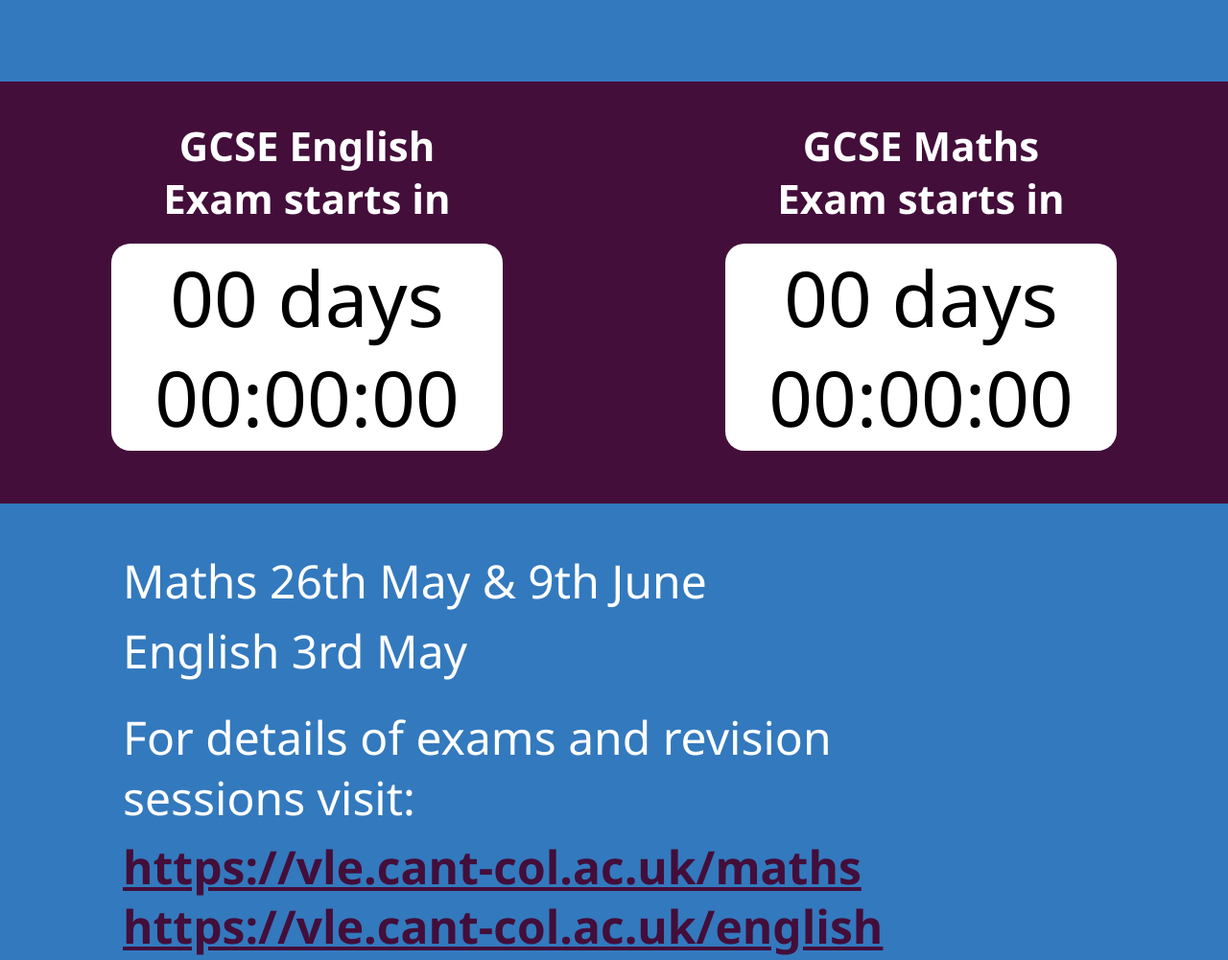
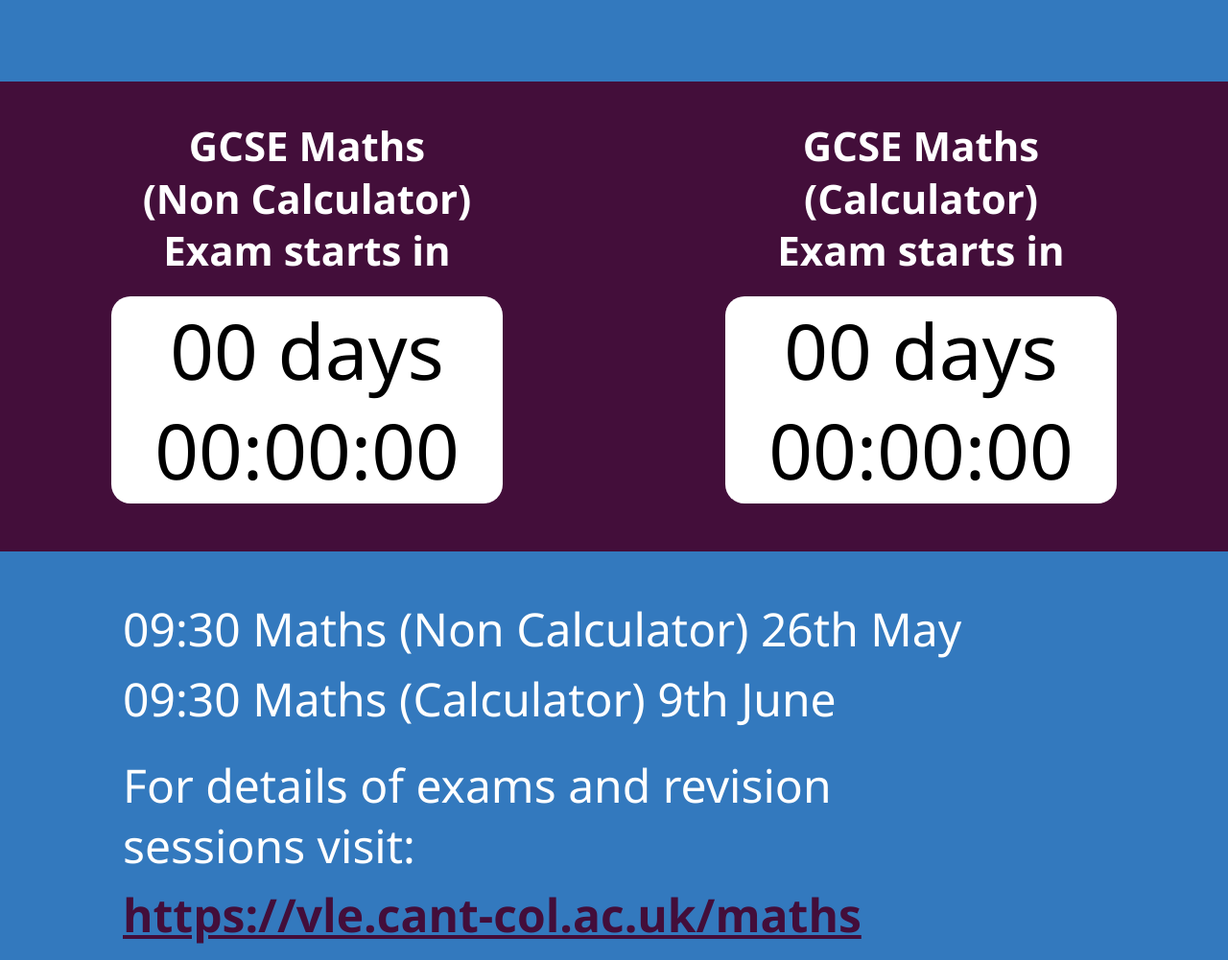
Before and after one commit to nathanfriend/countdown, a plain HTML site: page public_html/index.html in a window 1280 px wide. Shown: the part 640-1641 px from the top of the page at 96% size. Drawn offline with nearby package versions, Linux system fonts and the light colour scheme.

Commit message:
Initial commit.

```diff
--- a/public_html/css/styles.css
+++ b/public_html/css/styles.css
@@ -264,7 +264,7 @@ h1 {
 
 .bar {
     width:100%;
-    height: 400px;
+    height: 450px;
     background-color: #430e3a;
     padding-top: 40px;
     margin-bottom: 50px;
--- a/public_html/index.html
+++ b/public_html/index.html
@@ -1,14 +1,8 @@
-
-
-
-
-
-
 <!DOCTYPE html>
 <html>
     <head>
         <meta charset="utf-8" />
-        <title>GCSE English & Maths countdown</title>
+        <title>GCSE Maths countdown</title>
 
 
         <link rel="stylesheet" href="http://fonts.googleapis.com/css?family=Open+Sans+Condensed:300" />
@@ -24,24 +18,23 @@
 
     <body>
         <div class="logo-span"><img class="logo" src="img/logo.jpg"></div>
-        <h1>GCSE English & Maths countdown</h1>
+        <h1>GCSE Maths countdown</h1>
         <div class="bar">
             <div class="left">
-                <h2>GCSE English<br>Exam starts in</h2>
+                <h2>GCSE Maths<br>(Non Calculator)<br>Exam starts in</h2>
                 <div id="english"></div>
         </div>
         <div class="right">
-                <h2>GCSE Maths<br>Exam starts in</h2>
+                <h2>GCSE Maths<br>(Calculator)<br>Exam starts in</h2>
                 <div id="maths"></div>
             </div>
         </div>
         <div class="info">
-            <p>Maths 26th May & 9th June</p>
-            <p>English 3rd May</p>
+            <p>09:30 Maths (Non Calculator) 26th May</p>
+            <p>09:30 Maths (Calculator) 9th June</p>
             <br>
         <p>For details of exams and revision<br>sessions visit:</p>
-        <a href="https://vle.cant-col.ac.uk/maths">https://vle.cant-col.ac.uk/maths</a><br>
-        <a href="https://vle.cant-col.ac.uk/english">https://vle.cant-col.ac.uk/english</a>
+        <a href="https://vle.cant-col.ac.uk/maths">https://vle.cant-col.ac.uk/maths</a>
         </div>
 <div class="footer">
     <div class="one"></div>
@@ -52,14 +45,14 @@
 
  <script type="text/javascript">
    $("#english")
-   .countdown("2016/05/03 09:30", function(event) {
+   .countdown("2016/05/26 09:30", function(event) {
      $(this).text(
        event.strftime('%D days %H:%M:%S')
      );
    });
 
       $("#maths")
-   .countdown("2016/05/26 09:30", function(event) {
+   .countdown("2016/06/09 09:30", function(event) {
      $(this).text(
        event.strftime('%D days %H:%M:%S')
      );
```
